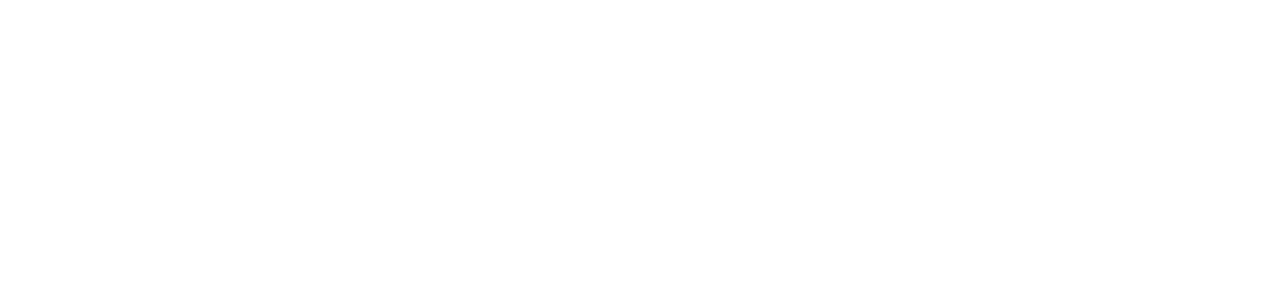
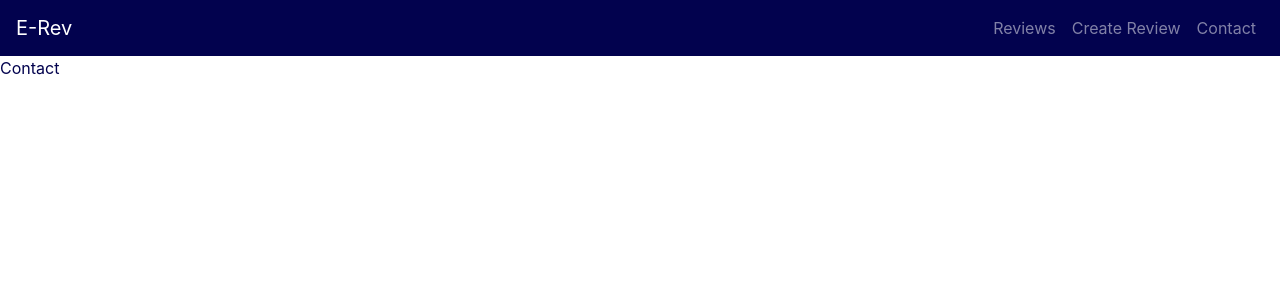
Before and after one commit to TomNPython/Event-Reviewer, a React (Create React App) app: page /contact in a window 1280 px wide. Shown: the top 300 px of the page. Built offline with nearby package versions, Linux system fonts and the light colour scheme.

Commit message:
initial page setup

```diff
--- a/src/App.css
+++ b/src/App.css
@@ -1,3 +1,7 @@
+body {
+  color: rgb(2, 2, 78)
+}
+
 .App {
   text-align: center;
 }
@@ -36,3 +40,7 @@
     transform: rotate(360deg);
   }
 }
+
+.navbar {
+  background-color: rgb(2, 2, 78);
+}
--- a/src/App.js
+++ b/src/App.js
@@ -4,11 +4,17 @@
 import './App.css';
 
 import ReviewHome from './components/review-home';
+import Navbar from './components/navbar';
+import CreateReview from './components/create-review';
+import Contact from './components/contact';
 
 function App() {
   return (
     <Router>
+      <Navbar />
       <Route path='/' exact component={ReviewHome} />
+      <Route path='/create' component={CreateReview} />
+      <Route path='/contact' component={Contact} />
     </Router>
   );
 }
--- /dev/null
+++ b/src/components/contact.js
@@ -0,0 +1,9 @@
+import React from 'react'
+
+export default function Contact() {
+    return (
+        <div>
+            <p>Contact</p>
+        </div>
+    )
+}
--- /dev/null
+++ b/src/components/create-review.js
@@ -0,0 +1,9 @@
+import React from 'react'
+
+export default function CreateReview() {
+    return (
+        <div>
+            <p>Create</p>
+        </div>
+    )
+}
--- /dev/null
+++ b/src/components/navbar.js
@@ -0,0 +1,23 @@
+import React from 'react';
+import { Link } from 'react-router-dom';
+
+export default function Navbar() {
+    return (
+        <nav className='navbar navbar-dark navbar-expand-md'>
+            <Link to='/' className='navbar-brand'>E-Rev</Link>
+            <div className='collapse navbar-collapse'>
+                <ul className='navbar-nav ml-auto'>
+                    <li className='navbar-item'>
+                        <Link to ='/' className='nav-link'>Reviews</Link>
+                    </li>
+                    <li className='navbar-item'>
+                        <Link to ='/create' className='nav-link'>Create Review</Link>
+                    </li>
+                    <li className='navbar-item'>
+                        <Link to ='/contact' className='nav-link'>Contact</Link>
+                    </li>
+                </ul>
+            </div>
+        </nav>
+    )
+}
```
